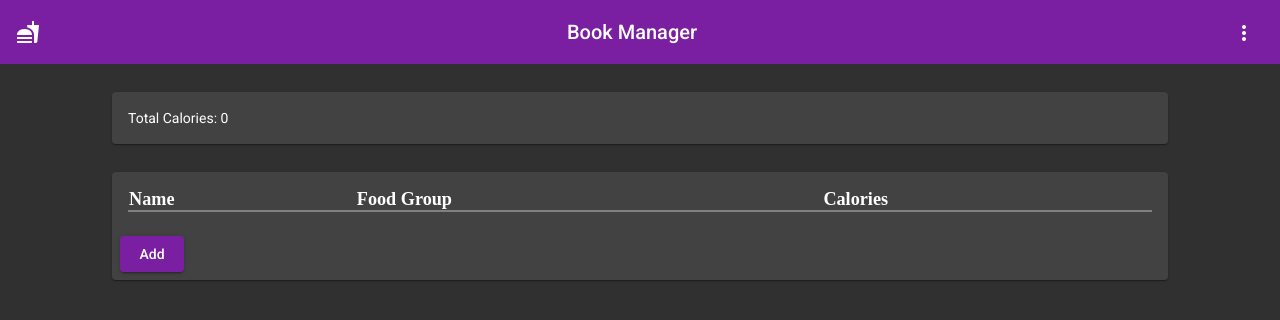
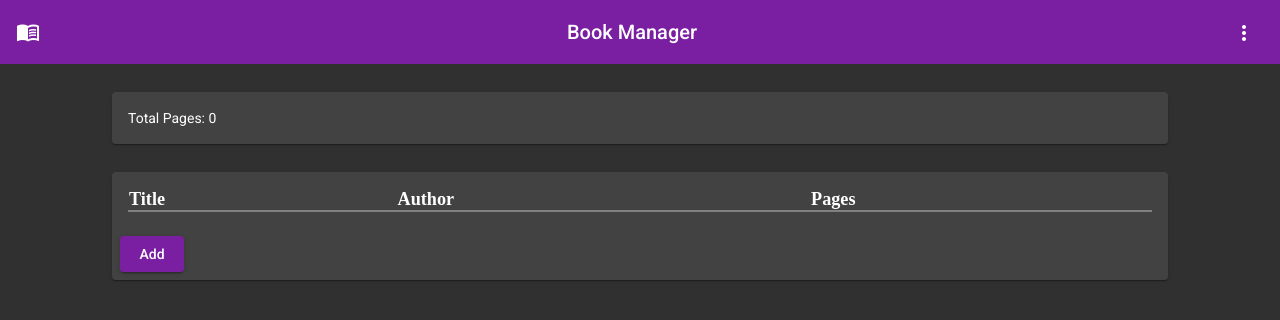
Before and after one commit to addylieber/book-manager, an Angular app: page / in a window 1280 px wide. Shown: the top 320 px of the page. Built offline with nearby package versions, Linux system fonts and the light colour scheme.

Commit message:
Made visual changes to main screen!

```diff
--- a/src/app/app.component.html
+++ b/src/app/app.component.html
@@ -1,6 +1,6 @@
 <div>
   <mat-toolbar color="primary">
-    <span><mat-icon>fastfood</mat-icon></span>
+    <span><mat-icon>menu_book</mat-icon></span>
 
     <span>Book Manager</span>
 
@@ -15,7 +15,7 @@
   </mat-menu>
   <mat-card>
     <mat-card-content>
-      Total Calories: {{getTotalCalories() | number}}
+      Total Pages: {{getTotalCalories() | number}}
     </mat-card-content>
   </mat-card>
   <mat-card>
@@ -23,17 +23,17 @@
     <mat-card-content>
       <table>
         <tr>
-          <th>Name</th>
-          <th>Food Group</th>
-          <th>Calories</th>
+          <th>Title</th>
+          <th>Author</th>
+          <th>Pages</th>
           <th></th>
         </tr>
-        <tr *ngFor="let food of bookList; index as index">
-          <td>{{food.name}}</td>
-          <td>{{food.foodGroup}}</td>
-          <td>{{food.calories | number}}</td>
+        <tr *ngFor="let book of bookList; index as index">
+          <td>{{book.name}}</td>
+          <td>{{book.foodGroup}}</td>
+          <td>{{book.calories | number}}</td>
           <td class="actions-column">
-            <button mat-icon-button (click)="editFood(food)">
+            <button mat-icon-button (click)="editFood(book)">
               <mat-icon>edit</mat-icon>
             </button>
             <button mat-icon-button (click)="deleteFood(index)">
```
